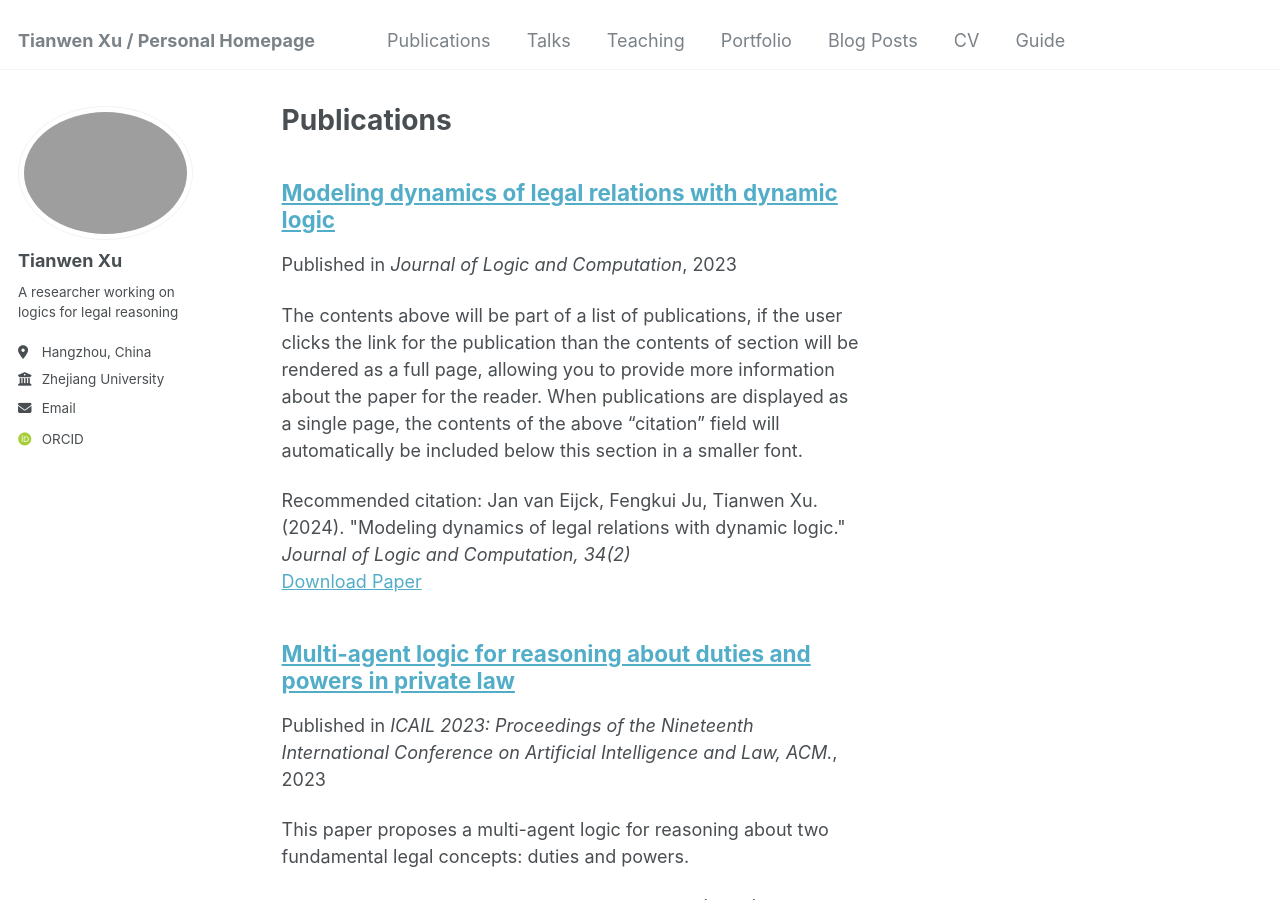
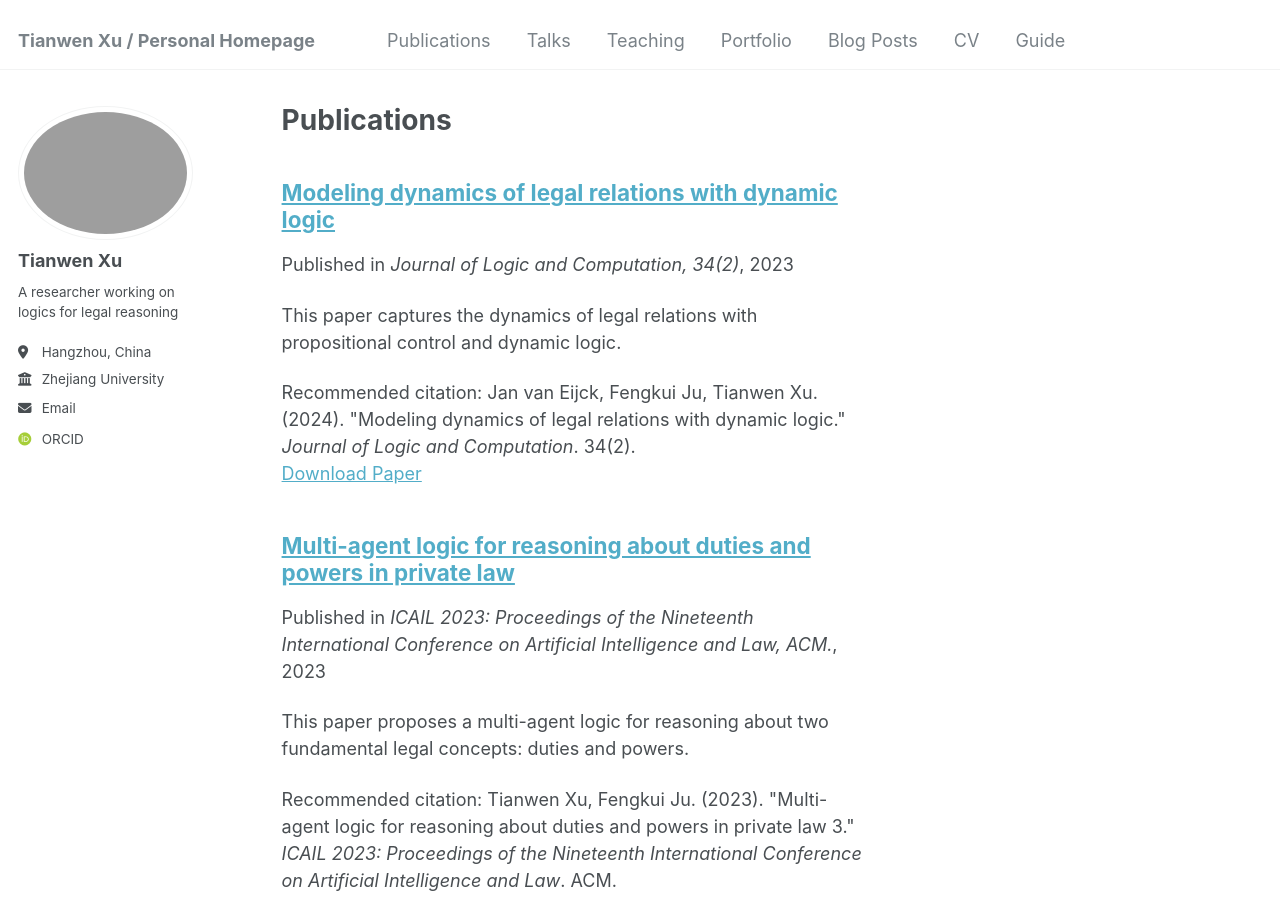
Before and after one commit to tianwenxu-lawlogic/tianwenxu-lawlogic.github.io, a Jekyll site: the page built from _pages/publications.html, in a window 1280 px wide and 900 px high. Built offline with Jekyll 4.4.1, drawn with Linux system fonts in a browser that asks for light colours; some web fonts are replaced.

Commit message:
Update 2023-09-23-modeling-dynamics.md

```diff
--- a/_publications/2023-09-23-modeling-dynamics.md
+++ b/_publications/2023-09-23-modeling-dynamics.md
@@ -3,12 +3,12 @@ title: "Modeling dynamics of legal relations with dynamic logic"
 collection: publications
 category: manuscripts
 permalink: '/publication/2024-02-17-paper-title-number-4'
-#excerpt: 'This paper is about the number 2. The number 3 is left for future work.'
+excerpt: 'This paper captures the dynamics of legal relations with propositional control and dynamic logic.'
 date: 2023-09-23
-venue: 'Journal of Logic and Computation'
+venue: 'Journal of Logic and Computation, 34(2)'
 #slidesurl: 'http://academicpages.github.io/files/slides2.pdf'
 paperurl: 'https://doi.org/10.1093/logcom/exac055'
-citation: 'Jan van Eijck, Fengkui Ju, Tianwen Xu. (2024). &quot;Modeling dynamics of legal relations with dynamic logic.&quot; <i>Journal of Logic and Computation, 34(2)</i>'
+citation: 'Jan van Eijck, Fengkui Ju, Tianwen Xu. (2024). &quot;Modeling dynamics of legal relations with dynamic logic.&quot; <i>Journal of Logic and Computation</i>. 34(2).'
 ---
 
 The contents above will be part of a list of publications, if the user clicks the link for the publication than the contents of section will be rendered as a full page, allowing you to provide more information about the paper for the reader. When publications are displayed as a single page, the contents of the above "citation" field will automatically be included below this section in a smaller font.
```
